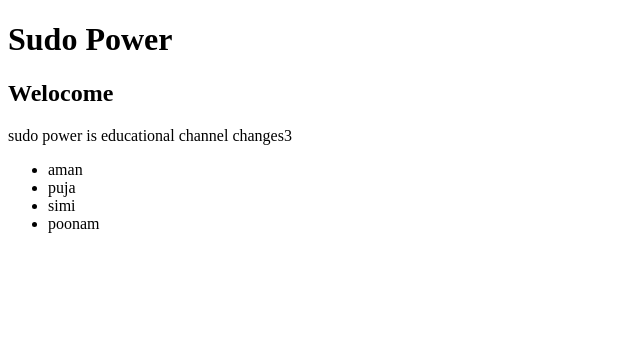
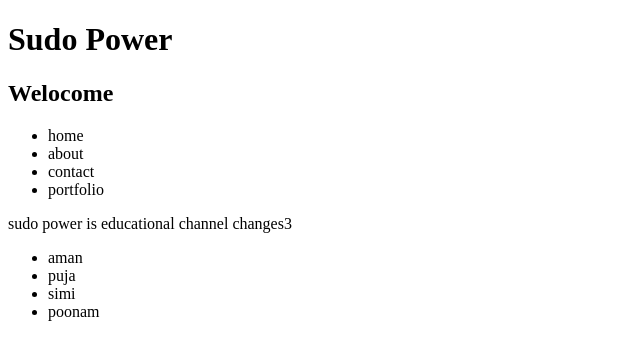
Before and after one commit to poonamtiu/github1, a plain HTML site: page index.html in a window 1280 px wide. Shown: the whole page, without its empty margins (0-640 px from the left). Drawn offline with Linux system fonts and the light colour scheme.

Commit message:
added navigation section

```diff
--- a/index.html
+++ b/index.html
@@ -9,6 +9,12 @@
     <header>
         <h1>Sudo Power</h1>
         <h2>Welocome</h2>
+        <ul>
+            <li>home</li>
+            <li>about</li>
+            <li>contact</li>
+            <li>portfolio</li>
+        </ul>
     </header>
     <section>
         <p>sudo power is educational channel changes3</p>
```
